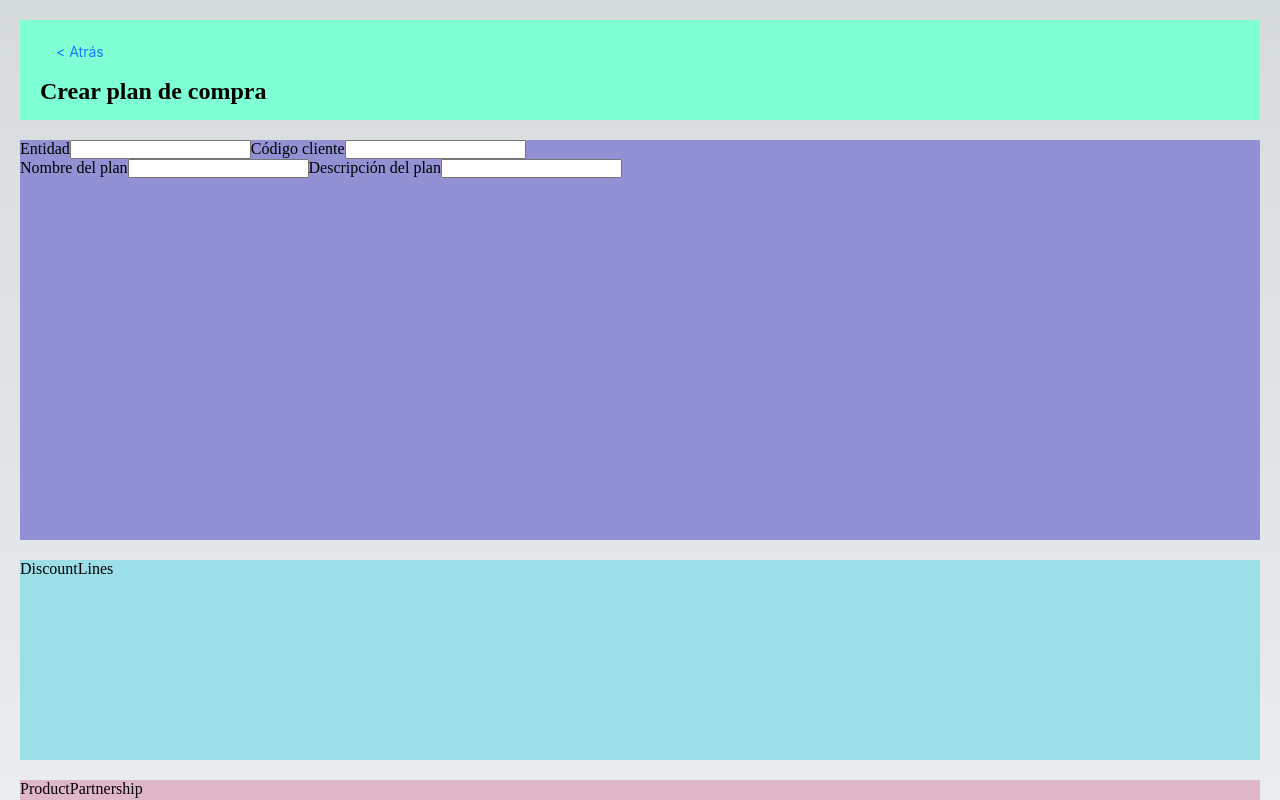
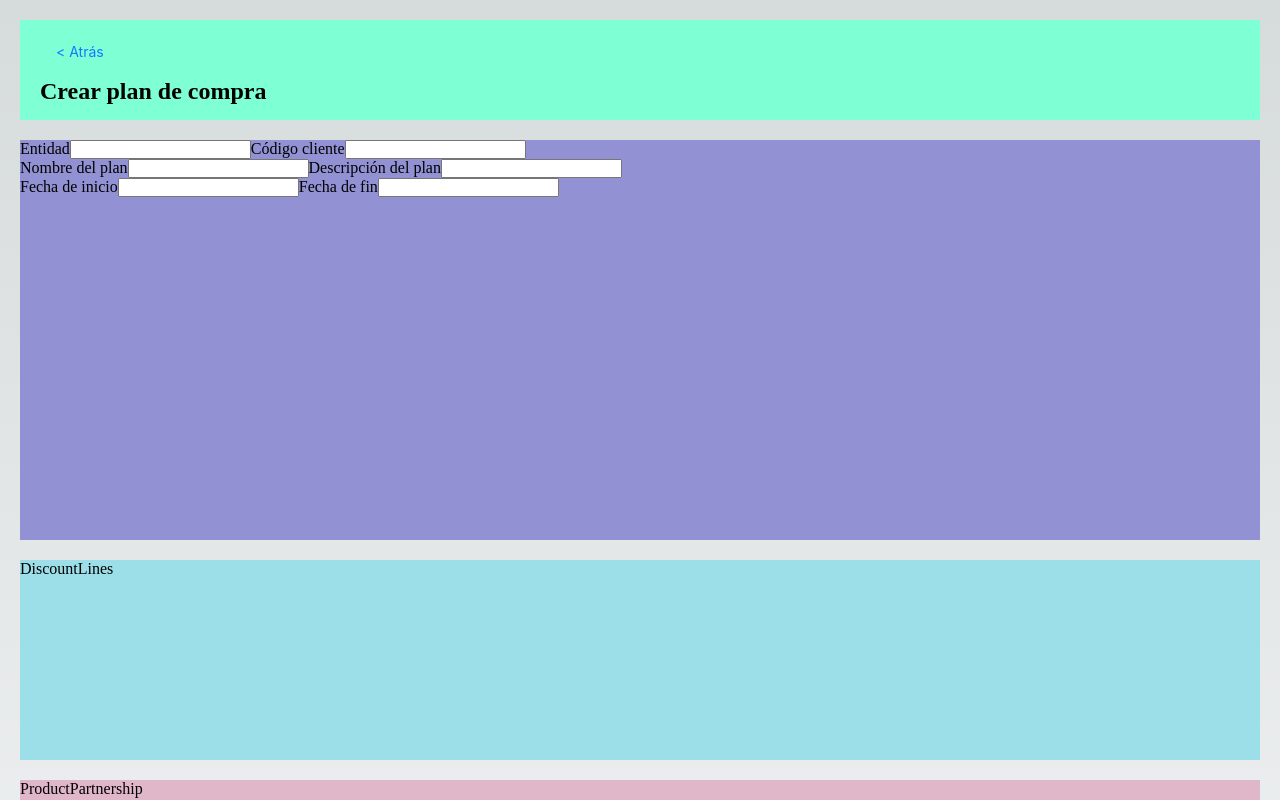
Before and after one commit to Aluonam/FormBasedOn, a Next.js app: page / in a window 1280 px wide. Shown: the top 800 px of the page. Built offline with nearby package versions, Linux system fonts and the light colour scheme.

Commit message:
feat: add div3 General data

```diff
--- a/components/generalData/GeneralData.jsx
+++ b/components/generalData/GeneralData.jsx
@@ -24,6 +24,13 @@ const GeneralData = () => {
           <label>Descripción del plan</label>
           <input type='text'/>
         </div>
+        <div>
+          <label>Fecha de inicio</label>
+          <input type='text'/>
+
+          <label>Fecha de fin</label>
+          <input type='text'/>
+        </div>
 
 
       </form>
```
